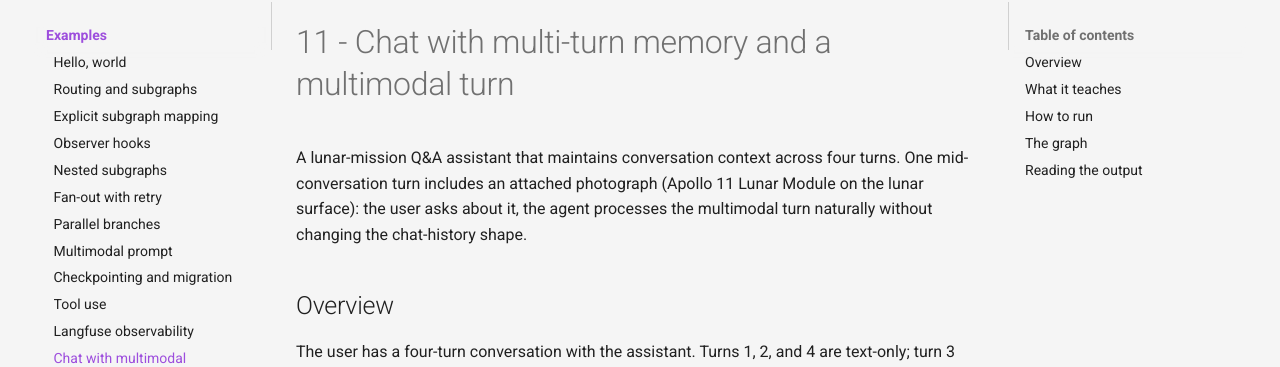
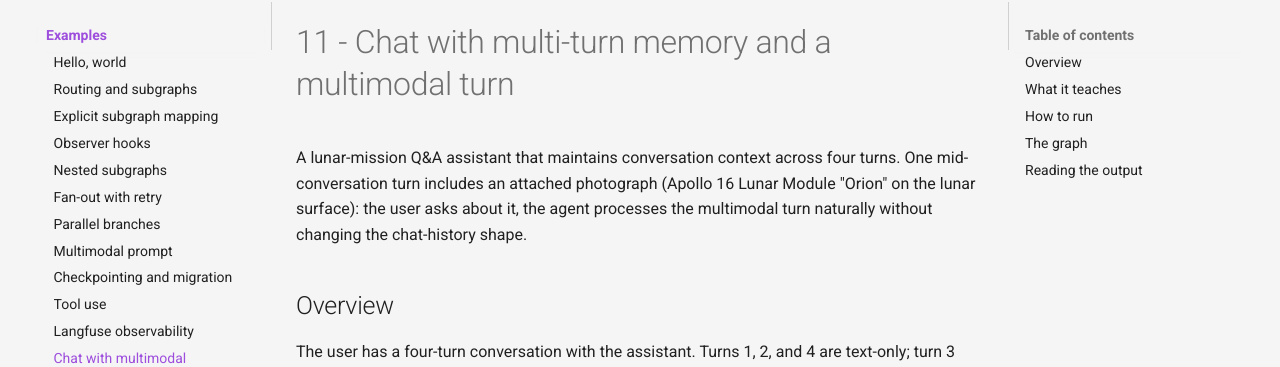
Before and after one commit to LunarCommand/openarmature-python, an MkDocs documentation site: the page built from docs/examples/11-chat-with-multimodal.md, in a window 1280 px wide and 900 px high. Shown: the part 125-492 px from the top of the window. Built offline with MkDocs 1.6.1 and Material for MkDocs 9.7.7, drawn with Linux system fonts in a browser that asks for light colours; some of the changed text lies outside the part shown.

Commit message:
Fix three docstring inconsistencies per PR review
Three CoPilot findings on PR #116:

1. main.py docstring referenced PlaceholderSegment(name="history")
   but the actual field is named ``placeholder``. The code's
   chat-template construction uses ``placeholder=`` correctly; only
   the docstring narrative was wrong. A reader copy-pasting from the
   docstring would have hit a Pydantic ValidationError.
2. Walk-through doc's intro paragraph still said "Apollo 11 Lunar
   Module" after the image URL swap to the Apollo 16 "Orion" shot.
   The code's docstring + inline comment got updated when the URL
   changed but the walk-through intro was missed.
3. Sample "Reading the output" block showed an ``upload.wikimedia.org``
   image URL the example explicitly warns against. Updated to the
   actual default ``images-assets.nasa.gov`` URL so the sample
   matches a real run.

````diff
--- a/docs/examples/11-chat-with-multimodal.md
+++ b/docs/examples/11-chat-with-multimodal.md
@@ -2,9 +2,9 @@
 
 A lunar-mission Q&A assistant that maintains conversation context
 across four turns. One mid-conversation turn includes an attached
-photograph (Apollo 11 Lunar Module on the lunar surface): the user
-asks about it, the agent processes the multimodal turn naturally
-without changing the chat-history shape.
+photograph (Apollo 16 Lunar Module "Orion" on the lunar surface):
+the user asks about it, the agent processes the multimodal turn
+naturally without changing the chat-history shape.
 
 ## Overview
 
@@ -115,7 +115,7 @@
 
 ```
 === openarmature chat-with-multimodal demo ===
-Image URL: https://upload.wikimedia.org/...
+Image URL: https://images-assets.nasa.gov/image/as16-113-18334/...
 Scripted turns: 4
 
 --- Turn 0 ---
````
Also changed, not shown: 1 other file.
